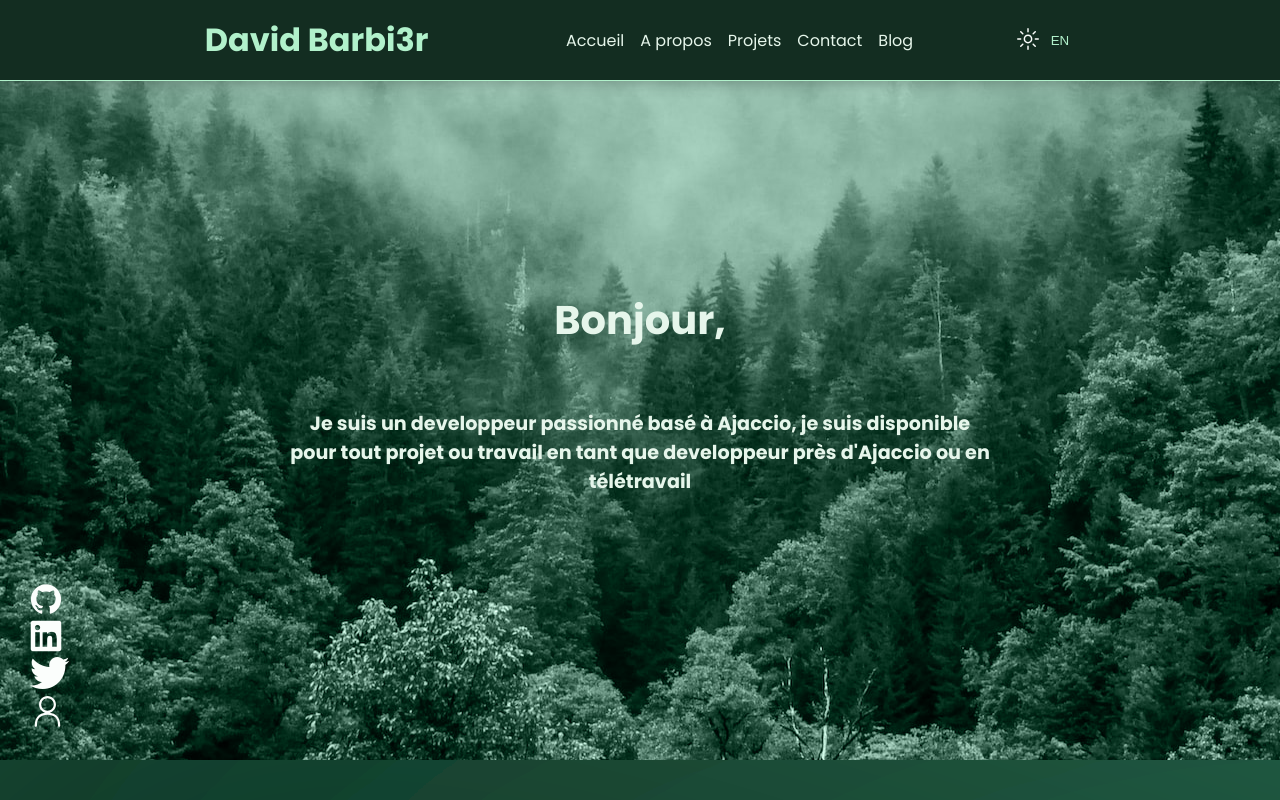
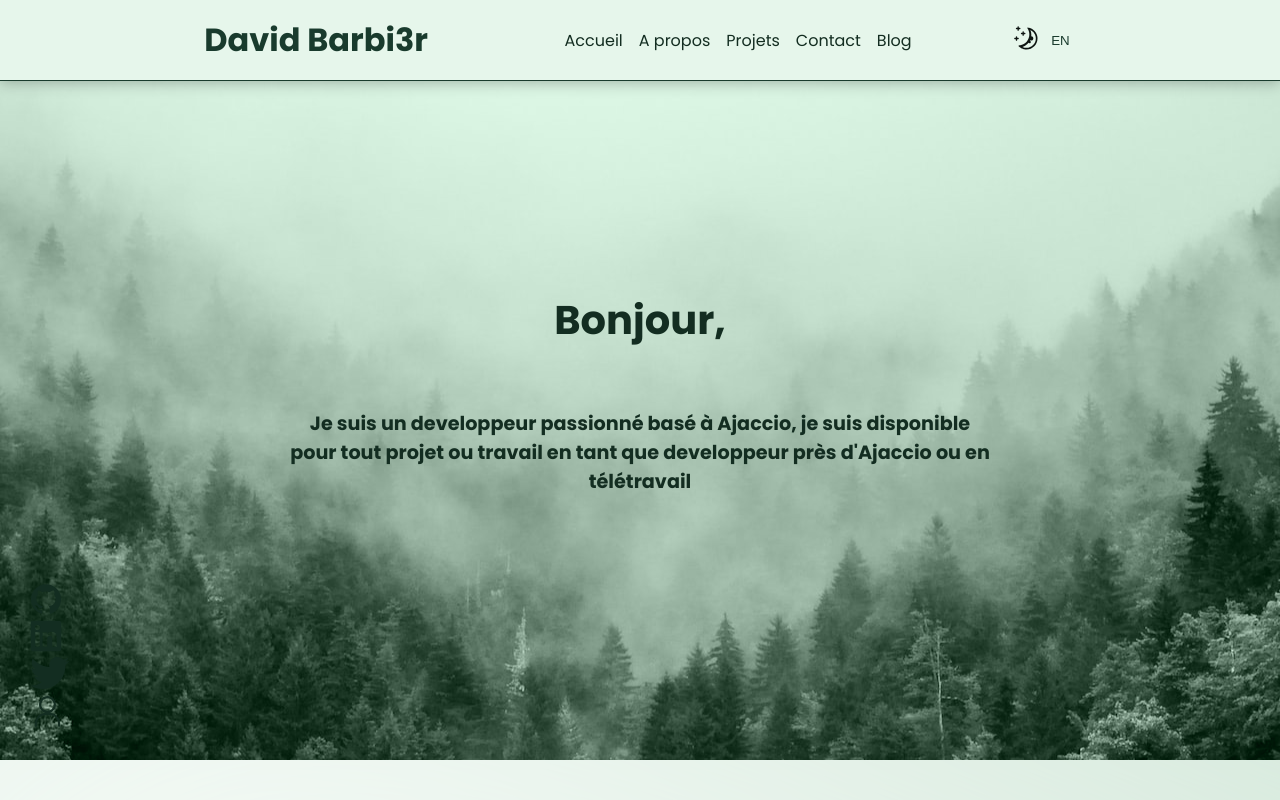
Before and after one commit to davidbarbi3r/portfolio-client, a React (Vite) app: page / in a window 1280 px wide. Shown: the top 800 px of the page. Built offline with nearby package versions, Linux system fonts and the light colour scheme; no server answers.

Commit message:
:lipstick: change default color mode

```diff
--- a/src/hooks/Context.tsx
+++ b/src/hooks/Context.tsx
@@ -18,7 +18,7 @@
 const LanguageContext = createContext<ILanguageContext>({} as ILanguageContext);
 
 const ThemeContextProvider = (props: ContextProviderProps) => {
-  const [theme, setTheme] = useState(true);
+  const [theme, setTheme] = useState(false);
 
   function toggleTheme(): void {
     setTheme((prev) => !prev);
--- a/src/modals/Socials.tsx
+++ b/src/modals/Socials.tsx
@@ -6,17 +6,11 @@
 import { getAuth, signOut } from "firebase/auth";
 import gsap from "gsap";
 
-
 export default function Socials() {
   const { theme } = useContext(ThemeContext);
-  const navigate = useNavigate()
-  const icon1Ref = useRef(null)
-  const icon2Ref = useRef(null)
-  const icon3Ref = useRef(null)
-  const icon4Ref = useRef(null)
+  const navigate = useNavigate();
 
-
-  const auth = getAuth()
+  const auth = getAuth();
 
   const SocialsContainer = styled("div", {
     position: "fixed",
@@ -34,8 +28,9 @@
       border: "1px hue(-180deg)",
       transition: "all 0.2s",
       "&:hover": {
-            fontSize: "2.3rem"
-        }},
+        fontSize: "2.3rem",
+      },
+    },
     "& svg": {
       // fontSize: "2rem",
       width: "35px",
@@ -49,11 +44,10 @@
       "&:hover": {
         width: "38px",
         height: "38px",
-        }
+      },
     },
     "& a": {
       textDecoration: "none",
-
     },
     "@media(max-width: 800px)": {
       "& i ": {
@@ -64,27 +58,43 @@
         height: "30px",
       },
       right: "30px",
-      left: "unset"
+      left: "unset",
     },
   });
 
-  useEffect(() => {
-    const icons = [icon1Ref.current, icon2Ref.current, icon3Ref.current, icon4Ref.current]
-
-    gsap.from(icons, {opacity: 0, stagger: 0.25, duration: 2})
-  }, [])
-
   const logIcon = () => {
-    console.log(auth)
-    auth.currentUser ? signOut(auth) : navigate("/login")
-  }
+    console.log(auth);
+    auth.currentUser ? signOut(auth) : navigate("/login");
+  };
 
   return (
     <SocialsContainer className="socials">
-      <a ref={icon1Ref} href="https://github.com/davidbarbi3r" target="blank"><i className="devicon-github-original"></i></a>
-      <a ref={icon2Ref} href="https://www.linkedin.com/in/dbarbier/" target="blank"><i className="devicon-linkedin-plain"></i></a>
-      <a ref={icon3Ref} href="https://twitter.com/gnark_eth" target="blank"><i className="devicon-twitter-original"></i></a>
-      <a ref={icon4Ref}><svg onClick={() => logIcon()} width="15" height="15" viewBox="0 0 15 15" fill="none" xmlns="http://www.w3.org/2000/svg"><path d="M7.5 0.875C5.49797 0.875 3.875 2.49797 3.875 4.5C3.875 6.15288 4.98124 7.54738 6.49373 7.98351C5.2997 8.12901 4.27557 8.55134 3.50407 9.31167C2.52216 10.2794 2.02502 11.72 2.02502 13.5999C2.02502 13.8623 2.23769 14.0749 2.50002 14.0749C2.76236 14.0749 2.97502 13.8623 2.97502 13.5999C2.97502 11.8799 3.42786 10.7206 4.17091 9.9883C4.91536 9.25463 6.02674 8.87499 7.49995 8.87499C8.97317 8.87499 10.0846 9.25463 10.8291 9.98831C11.5721 10.7206 12.025 11.8799 12.025 13.5999C12.025 13.8623 12.2376 14.0749 12.5 14.0749C12.7623 14.075 12.975 13.8623 12.975 13.6C12.975 11.72 12.4778 10.2794 11.4959 9.31166C10.7244 8.55135 9.70025 8.12903 8.50625 7.98352C10.0187 7.5474 11.125 6.15289 11.125 4.5C11.125 2.49797 9.50203 0.875 7.5 0.875ZM4.825 4.5C4.825 3.02264 6.02264 1.825 7.5 1.825C8.97736 1.825 10.175 3.02264 10.175 4.5C10.175 5.97736 8.97736 7.175 7.5 7.175C6.02264 7.175 4.825 5.97736 4.825 4.5Z" fill="currentColor" fillRule="evenodd" clipRule="evenodd"></path></svg></a>
+      <a href="https://github.com/davidbarbi3r" target="blank">
+        <i className="devicon-github-original"></i>
+      </a>
+      <a href="https://www.linkedin.com/in/dbarbier/" target="blank">
+        <i className="devicon-linkedin-plain"></i>
+      </a>
+      <a href="https://twitter.com/gnark_eth" target="blank">
+        <i className="devicon-twitter-original"></i>
+      </a>
+      <a>
+        <svg
+          onClick={() => logIcon()}
+          width="15"
+          height="15"
+          viewBox="0 0 15 15"
+          fill="none"
+          xmlns="http://www.w3.org/2000/svg"
+        >
+          <path
+            d="M7.5 0.875C5.49797 0.875 3.875 2.49797 3.875 4.5C3.875 6.15288 4.98124 7.54738 6.49373 7.98351C5.2997 8.12901 4.27557 8.55134 3.50407 9.31167C2.52216 10.2794 2.02502 11.72 2.02502 13.5999C2.02502 13.8623 2.23769 14.0749 2.50002 14.0749C2.76236 14.0749 2.97502 13.8623 2.97502 13.5999C2.97502 11.8799 3.42786 10.7206 4.17091 9.9883C4.91536 9.25463 6.02674 8.87499 7.49995 8.87499C8.97317 8.87499 10.0846 9.25463 10.8291 9.98831C11.5721 10.7206 12.025 11.8799 12.025 13.5999C12.025 13.8623 12.2376 14.0749 12.5 14.0749C12.7623 14.075 12.975 13.8623 12.975 13.6C12.975 11.72 12.4778 10.2794 11.4959 9.31166C10.7244 8.55135 9.70025 8.12903 8.50625 7.98352C10.0187 7.5474 11.125 6.15289 11.125 4.5C11.125 2.49797 9.50203 0.875 7.5 0.875ZM4.825 4.5C4.825 3.02264 6.02264 1.825 7.5 1.825C8.97736 1.825 10.175 3.02264 10.175 4.5C10.175 5.97736 8.97736 7.175 7.5 7.175C6.02264 7.175 4.825 5.97736 4.825 4.5Z"
+            fill="currentColor"
+            fillRule="evenodd"
+            clipRule="evenodd"
+          ></path>
+        </svg>
+      </a>
     </SocialsContainer>
   );
 }
```
Lines whose indentation alone changed are shown as unchanged.
